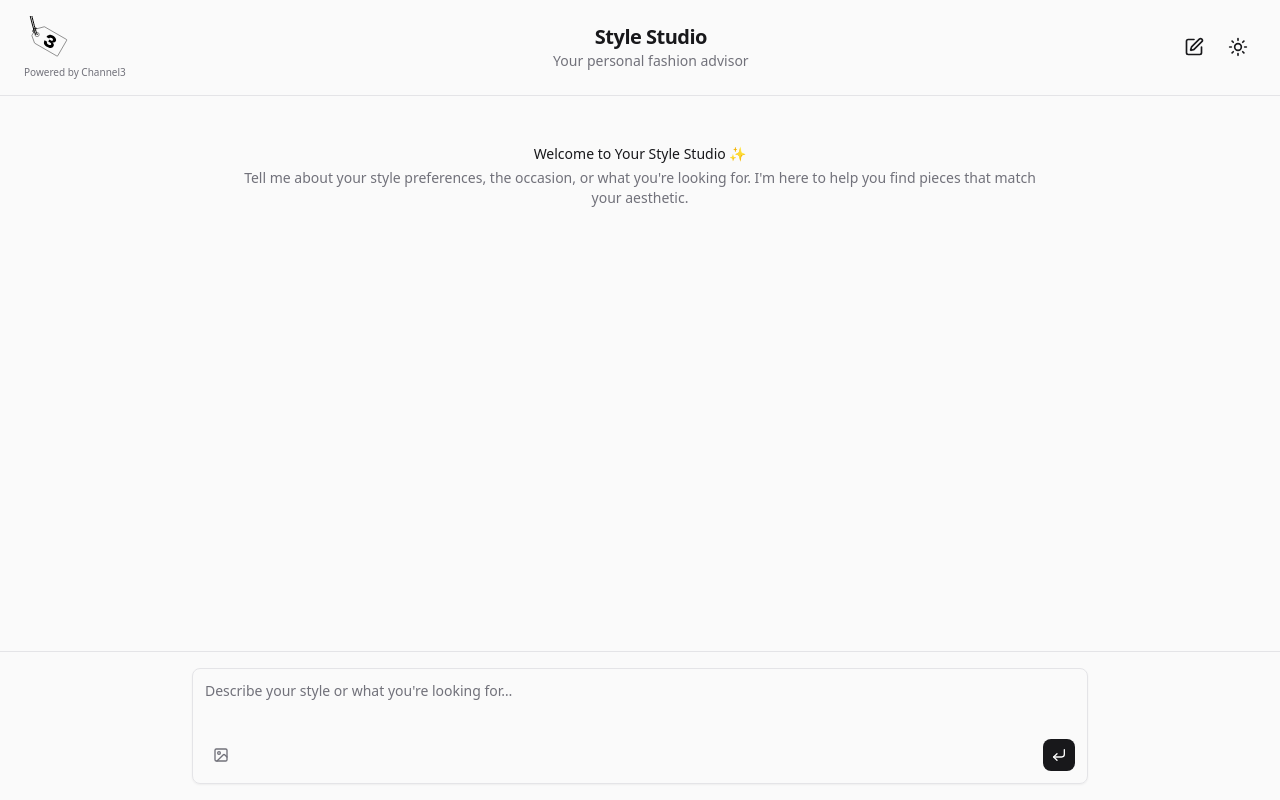
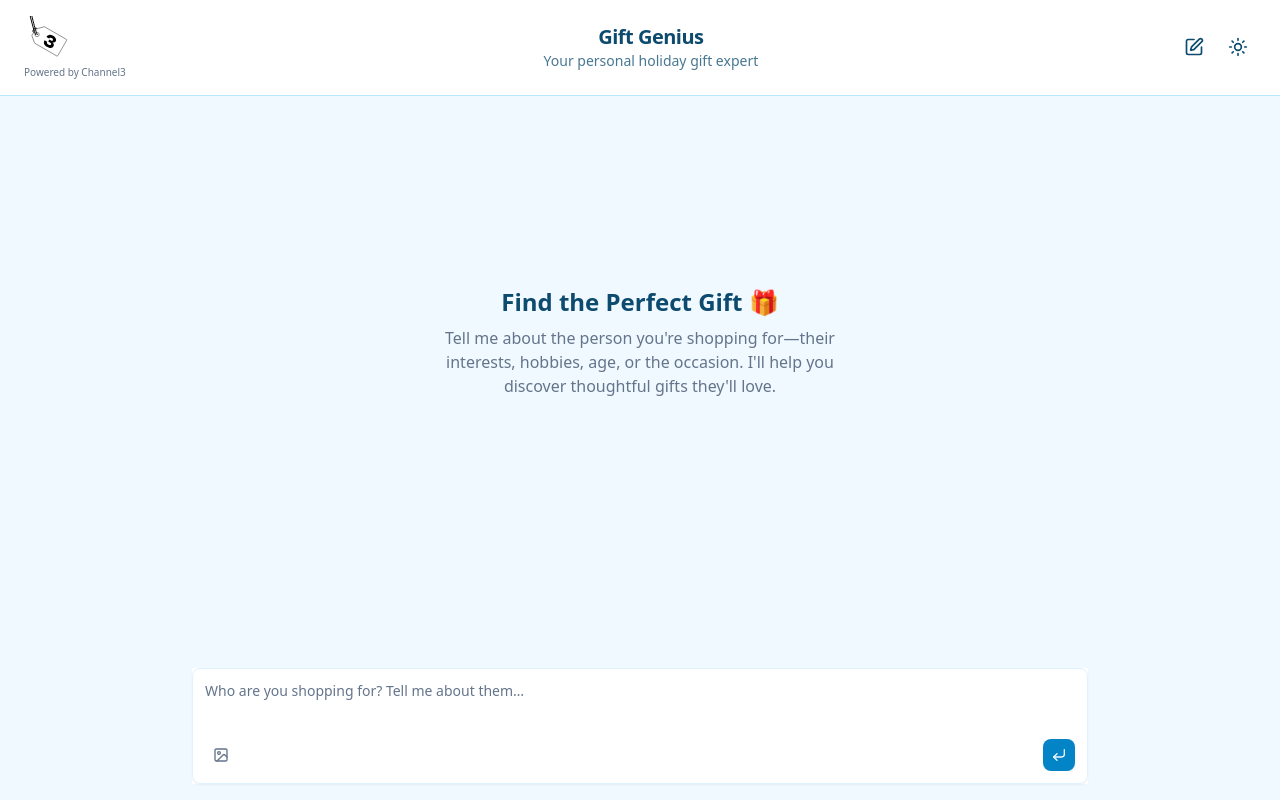
Before and after one commit to channel3-ai/shopping-assistant, a Next.js app: page / in a window 1280 px wide. Built offline with nearby package versions, Linux system fonts and the light colour scheme.

Commit message:
Style improvements

```diff
--- a/app/app-config.ts
+++ b/app/app-config.ts
@@ -1,68 +1,76 @@
 export const appConfig = {
   // Metadata values for the browser tab + SEO.
   metadata: {
-    title: 'Style Studio - Personal Fashion Advisor',
+    title: 'Gift Genius - Your Holiday Gift Assistant',
     description:
-      'Get expert fashion advice and personalized styling recommendations from your personal fashion advisor.',
+      'Find the perfect gifts for everyone on your list with personalized recommendations from your holiday gift expert.',
   },
   // UI copy used across the chat interface.
   ui: {
     // Text content for the header section at the top of the chat.
     header: {
-      title: 'Style Studio',
-      subtitle: 'Your personal fashion advisor',
+      title: 'Gift Genius',
+      subtitle: 'Your personal holiday gift expert',
     },
     // Default empty state shown before the conversation begins.
     emptyState: {
-      title: 'Welcome to Your Style Studio ✨',
+      title: 'Find the Perfect Gift 🎁',
       description:
-        'Tell me about your style preferences, the occasion, or what you\'re looking for. I\'m here to help you find pieces that match your aesthetic.',
+        'Tell me about the person you\'re shopping for—their interests, hobbies, age, or the occasion. I\'ll help you discover thoughtful gifts they\'ll love.',
     },
     // Placeholder text displayed inside the prompt input.
     input: {
-      placeholder: 'Describe your style or what you\'re looking for…',
+      placeholder: 'Who are you shopping for? Tell me about them…',
     },
   },
   // System instructions provided to the AI agent.
   agent: {
     instructions:
-      'You are an experienced fashion stylist and personal shopping advisor. You have expertise in clothing, accessories, trends, fabrics, fit, and style aesthetics. Ask thoughtful questions about body type, style preferences (minimalist, maximalist, classic, trendy, etc.), occasions, and budget. Provide specific recommendations with reasoning about why pieces work together, how to style them, and what makes them versatile. Consider factors like seasonality, color palettes, silhouettes, and quality. Be encouraging and help clients develop confidence in their personal style. Keep responses insightful but concise.',
+      'You are an expert gift consultant specializing in helping people find thoughtful, personalized gifts for any occasion. Ask insightful questions about the recipient\'s interests, hobbies, age, relationship to the gift-giver, and the occasion (holiday, birthday, anniversary, etc.). Consider their personality, lifestyle, current trends, and what might be meaningful to them. Suggest a range of options across different price points and explain why each gift would be a good match. Think about practical gifts, experiential gifts, personalized items, and unique finds. Help users avoid generic gifts and find something that shows real thought and care. Be enthusiastic, creative, and help take the stress out of gift-giving. Keep recommendations specific and well-reasoned but concise.',
   },
   // Theme colors, light vs dark matches the user's system preference
   theme: {
     light: {
-      background: '#fafafa',
-      foreground: '#18181b',
+      background: '#f0f9ff',
+      foreground: '#0c4a6e',
       card: '#ffffff',
-      cardForeground: '#18181b',
-      primary: '#18181b',
-      primaryForeground: '#fafafa',
-      secondary: '#f4f4f5',
-      secondaryForeground: '#18181b',
-      accent: '#e4e4e7',
-      accentForeground: '#18181b',
-      muted: '#f4f4f5',
-      mutedForeground: '#71717a',
-      border: '#e4e4e7',
-      input: '#e4e4e7',
-      ring: '#18181b',
+      cardForeground: '#0c4a6e',
+      primary: '#0284c7',
+      primaryForeground: '#f0f9ff',
+      secondary: '#e0f2fe',
+      secondaryForeground: '#075985',
+      accent: '#bae6fd',
+      accentForeground: '#075985',
+      muted: '#f1f5f9',
+      mutedForeground: '#64748b',
+      border: '#bae6fd',
+      input: '#e0f2fe',
+      inputBackground: '#ffffff',
+      ring: '#0ea5e9',
+      header: '#ffffff',
+      headerForeground: '#0c4a6e',
+      headerBorder: '#bae6fd',
     },
     dark: {
-      background: '#09090b',
-      foreground: '#fafafa',
-      card: '#18181b',
-      cardForeground: '#fafafa',
-      primary: '#fafafa',
-      primaryForeground: '#09090b',
-      secondary: '#27272a',
-      secondaryForeground: '#fafafa',
-      accent: '#3f3f46',
-      accentForeground: '#fafafa',
-      muted: '#27272a',
-      mutedForeground: '#a1a1aa',
-      border: '#27272a',
-      input: '#27272a',
-      ring: '#fafafa',
+      background: '#020617',
+      foreground: '#e0f2fe',
+      card: '#0f172a',
+      cardForeground: '#e0f2fe',
+      primary: '#38bdf8',
+      primaryForeground: '#020617',
+      secondary: '#1e293b',
+      secondaryForeground: '#e0f2fe',
+      accent: '#334155',
+      accentForeground: '#bae6fd',
+      muted: '#1e293b',
+      mutedForeground: '#94a3b8',
+      border: '#334155',
+      input: '#1e293b',
+      inputBackground: '#0f172a',
+      ring: '#38bdf8',
+      header: '#0f172a',
+      headerForeground: '#e0f2fe',
+      headerBorder: '#334155',
     },
   },
 } as const;
--- a/app/globals.css
+++ b/app/globals.css
@@ -23,6 +23,7 @@
   --color-chart-1: var(--chart-1);
   --color-ring: var(--ring);
   --color-input: var(--input);
+  --color-input-background: var(--input-background);
   --color-border: var(--border);
   --color-destructive: var(--destructive);
   --color-accent-foreground: var(--accent-foreground);
@@ -37,6 +38,9 @@
   --color-popover: var(--popover);
   --color-card-foreground: var(--card-foreground);
   --color-card: var(--card);
+  --color-header: var(--header);
+  --color-header-foreground: var(--header-foreground);
+  --color-header-border: var(--header-border);
   --radius-sm: calc(var(--radius) - 4px);
   --radius-md: calc(var(--radius) - 2px);
   --radius-lg: var(--radius);
@@ -62,7 +66,11 @@
   --destructive: oklch(0.577 0.245 27.325);
   --border: var(--theme-light-border);
   --input: var(--theme-light-input);
+  --input-background: var(--theme-light-inputBackground);
   --ring: var(--theme-light-ring);
+  --header: var(--theme-light-header);
+  --header-foreground: var(--theme-light-headerForeground);
+  --header-border: var(--theme-light-headerBorder);
   --chart-1: oklch(0.646 0.222 41.116);
   --chart-2: oklch(0.6 0.118 184.704);
   --chart-3: oklch(0.398 0.07 227.392);
@@ -79,35 +87,41 @@
 
   /* Chat content padding */
   --chat-padding: 1rem;
+  --chat-bottom-spacing: 10rem;
 }
 
 @media (min-width: 640px) {
   :root {
     --chat-padding: 2rem;
+    --chat-bottom-spacing: 12rem;
   }
 }
 
 @media (min-width: 768px) {
   :root {
     --chat-padding: 4rem;
+    --chat-bottom-spacing: 14rem;
   }
 }
 
 @media (min-width: 1024px) {
   :root {
     --chat-padding: 8rem;
+    --chat-bottom-spacing: 16rem;
   }
 }
 
 @media (min-width: 1280px) {
   :root {
     --chat-padding: 12rem;
+    --chat-bottom-spacing: 18rem;
   }
 }
 
 @media (min-width: 1536px) {
   :root {
     --chat-padding: 16rem;
+    --chat-bottom-spacing: 20rem;
   }
 }
 
@@ -129,7 +143,11 @@
   --destructive: oklch(0.704 0.191 22.216);
   --border: var(--theme-dark-border);
   --input: var(--theme-dark-input);
+  --input-background: var(--theme-dark-inputBackground);
   --ring: var(--theme-dark-ring);
+  --header: var(--theme-dark-header);
+  --header-foreground: var(--theme-dark-headerForeground);
+  --header-border: var(--theme-dark-headerBorder);
   --chart-1: oklch(0.488 0.243 264.376);
   --chart-2: oklch(0.696 0.17 162.48);
   --chart-3: oklch(0.769 0.188 70.08);
@@ -161,7 +179,10 @@
   }
 
   .chat-header {
-    @apply grid grid-cols-[auto_1fr_auto] items-center gap-4 border-b px-6 py-4;
+    @apply grid grid-cols-[auto_1fr_auto] items-center gap-4 px-6 py-4;
+    background-color: var(--header);
+    color: var(--header-foreground);
+    border-bottom: 1px solid var(--header-border);
   }
 
   .chat-header-center {
@@ -189,13 +210,18 @@
   }
 
   .chat-body {
-    @apply flex flex-1 flex-col overflow-hidden;
+    @apply relative flex flex-1 flex-col overflow-hidden;
   }
 
   .chat-input-wrapper {
-    @apply border-t py-4;
+    @apply absolute bottom-0 left-0 right-0 py-4 pointer-events-none z-20;
     padding-left: var(--chat-padding);
     padding-right: var(--chat-padding);
+  }
+
+  .chat-input-wrapper > * {
+    @apply pointer-events-auto;
+    background-color: var(--input-background);
   }
 
   /* Smaller input with tighter spacing */
--- a/app/page.tsx
+++ b/app/page.tsx
@@ -176,7 +176,7 @@ export default function Page() {
         <PoweredByChannel3 />
         <div className="chat-header-center">
           <h1 className="text-xl font-semibold tracking-tight">{appConfig.ui.header.title}</h1>
-          <p className="text-sm text-muted-foreground">{appConfig.ui.header.subtitle}</p>
+          <p className="text-sm opacity-75">{appConfig.ui.header.subtitle}</p>
         </div>
         <div className="chat-header-actions">
           <Tooltip>
@@ -221,6 +221,7 @@ export default function Page() {
             )}
           </ConversationContent>
         </Conversation>
+      </div>
       <div className="chat-input-wrapper">
         <PromptInput onSubmit={handleSubmit} accept="image/*" multiple>
           <PromptInputBody>
@@ -237,7 +238,6 @@ export default function Page() {
           </PromptInputFooter>
         </PromptInput>
       </div>
-      </div>
       <ProductDetailsPanel
         isOpen={isProductPanelOpen}
         onClose={handleProductPanelClose}
--- a/components/ai-elements/conversation.tsx
+++ b/components/ai-elements/conversation.tsx
@@ -29,7 +29,11 @@ export const ConversationContent = ({
 }: ConversationContentProps) => (
   <StickToBottom.Content
     className={cn("flex flex-col gap-8 py-4", className)}
-    style={{ paddingLeft: 'var(--chat-padding)', paddingRight: 'var(--chat-padding)' }}
+    style={{
+      paddingLeft: 'var(--chat-padding)',
+      paddingRight: 'var(--chat-padding)',
+      paddingBottom: 'var(--chat-bottom-spacing)'
+    }}
     {...props}
   />
 );
@@ -50,18 +54,19 @@ export const ConversationEmptyState = ({
 }: ConversationEmptyStateProps) => (
   <div
     className={cn(
-      "flex size-full flex-col items-center justify-center gap-3 p-8 text-center",
+      "absolute inset-0 flex flex-col items-center justify-center gap-3 p-8 text-center",
       className
     )}
+    style={{ transform: 'translateY(-15%)' }}
     {...props}
   >
     {children ?? (
       <>
         {icon && <div className="text-muted-foreground">{icon}</div>}
-        <div className="space-y-1">
-          <h3 className="font-medium text-sm">{title}</h3>
+        <div className="space-y-2">
+          <h3 className="font-semibold text-2xl">{title}</h3>
           {description && (
-            <p className="text-muted-foreground text-sm">{description}</p>
+            <p className="text-muted-foreground text-base max-w-md mx-auto">{description}</p>
           )}
         </div>
       </>
--- a/components/product-details-panel.tsx
+++ b/components/product-details-panel.tsx
@@ -31,11 +31,10 @@ export function ProductDetailsPanel({
   productId,
 }: ProductDetailsPanelProps) {
   const [panelState, setPanelState] = useState<PanelState>('idle');
-  const [product, setProduct] = useState<Channel3Product | null>(
-    initialProduct ?? null,
-  );
+  const [product, setProduct] = useState<Channel3Product | null>(null);
   const [errorMessage, setErrorMessage] = useState<string | null>(null);
-  const [shouldRender, setShouldRender] = useState(isOpen);
+  const [shouldRender, setShouldRender] = useState(false);
+  const [shouldSlideIn, setShouldSlideIn] = useState(false);
 
   useEffect(() => {
     if (isOpen) {
@@ -44,20 +43,24 @@ export function ProductDetailsPanel({
   }, [isOpen]);
 
   useEffect(() => {
+    if (isOpen && (panelState === 'success' || panelState === 'error')) {
+      // Small delay to ensure the DOM is ready for the transition
+      const timer = setTimeout(() => {
+        setShouldSlideIn(true);
+      }, 10);
+      return () => clearTimeout(timer);
+    } else if (!isOpen) {
+      setShouldSlideIn(false);
+    }
+  }, [isOpen, panelState]);
+
+  useEffect(() => {
     if (!shouldRender) {
       setProduct(null);
       setPanelState('idle');
       setErrorMessage(null);
     }
   }, [shouldRender]);
-
-  useEffect(() => {
-    if (!isOpen) {
-      return;
-    }
-
-    setProduct(initialProduct ?? null);
-  }, [initialProduct, isOpen, productId]);
 
   useEffect(() => {
     if (!isOpen || !productId) {
@@ -88,10 +91,7 @@ export function ProductDetailsPanel({
         const detail = await response.json();
         if (cancelled) return;
 
-        setProduct((previous) => ({
-          ...(previous ?? {}),
-          ...detail,
-        }));
+        setProduct(detail);
         setPanelState('success');
       } catch (error) {
         if (cancelled) return;
@@ -139,10 +139,13 @@ export function ProductDetailsPanel({
   );
 
   const handlePanelTransitionEnd = useCallback(() => {
-    if (!isOpen) {
+    if (!shouldSlideIn) {
       setShouldRender(false);
+      setProduct(null);
+      setPanelState('idle');
+      setErrorMessage(null);
     }
-  }, [isOpen]);
+  }, [shouldSlideIn]);
 
   const handleVariantClick = useCallback(
     async (variant: Channel3Variant) => {
@@ -211,14 +214,14 @@ export function ProductDetailsPanel({
       <div
         className={cn(
           'absolute inset-0 bg-background/70 backdrop-blur-sm transition-opacity duration-300 ease-out pointer-events-auto',
-          isOpen ? 'opacity-100' : 'opacity-0',
+          shouldSlideIn ? 'opacity-100' : 'opacity-0',
         )}
         onClick={handleBackdropClick}
       />
       <aside
         className={cn(
           'pointer-events-auto absolute inset-y-0 right-0 flex h-full w-full max-w-[440px] transform flex-col bg-background shadow-2xl transition-transform duration-300 ease-out sm:max-w-[480px]',
-          isOpen ? 'translate-x-0' : 'translate-x-full',
+          shouldSlideIn ? 'translate-x-0' : 'translate-x-full',
         )}
         onTransitionEnd={handlePanelTransitionEnd}
         role="dialog"
```
Lines whose indentation alone changed are shown as unchanged.
